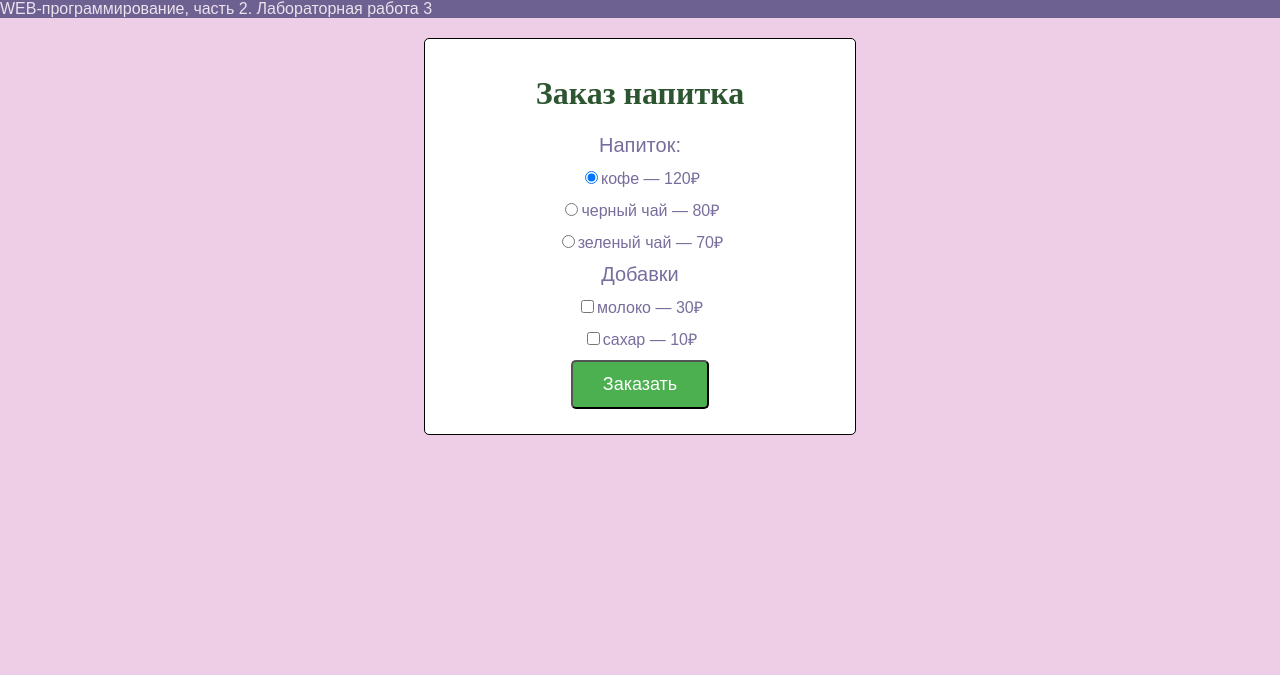
After one commit to jeuridin/web-back-labs, a Flask app: page /lab3/order in a window 1280 px wide. The commit adds this page. Shown: the top 675 px of the page. Run offline with Flask 3, Linux system fonts and the light colour scheme.

Commit message:
Заказ напитка

```diff
--- a/lab3.py
+++ b/lab3.py
@@ -17,6 +17,7 @@ def cookie():
     resp.set_cookie('name_color', 'magenta')
     return resp
 
+
 @lab3.route('/lab3/del_cookie')
 def del_cookie():
     resp = make_response(redirect('/lab3'))
@@ -24,6 +25,7 @@ def del_cookie():
     resp.delete_cookie('age')
     resp.delete_cookie('name_color')
     return resp
+
 
 @lab3.route('/lab3/form1')
 def form1():
@@ -36,3 +38,32 @@ def form1():
         errors['age'] = 'Заполните поле!'
     sex = request.args.get('sex')
     return render_template('lab3/form1.html', user=user, age=age, sex=sex, errors=errors)
+
+
+@lab3.route('/lab3/order')
+def order():
+    return render_template('lab3/order.html')
+
+
+@lab3.route('/lab3/pay')
+def pay():
+    price = 0
+    drink = request.args.get('drink')
+    if drink == 'coffee':
+        price = 120
+    elif drink == 'black-tea':
+        price = 80
+    else:
+        price = 70
+    if request.args.get('milk') == 'on':
+        price += 30
+    if request.args.get('sugar') == 'on':
+        price += 10
+    return render_template('lab3/pay.html', price=price)
+
+
+
+@lab3.route('/lab3/success')
+def success():
+    price = request.args.get('price', 0)
+    return render_template('lab3/success.html', price=price)
--- /dev/null
+++ b/static/lab3.css
@@ -0,0 +1,84 @@
+
+.apparat {
+
+    text-align: center;
+    width: 400px;
+    height: auto;
+    background: white;
+    margin: 20px auto;
+    padding: 15px;
+    border: 1px solid #000000;
+    border-radius: 5px;
+}
+
+h1 {
+    text-align: center;
+    color: #2c5530;
+    font-family: 'Times New Roman';
+}
+.apparat > div {
+    font-weight: bold;
+    display: block;
+    margin-bottom: 10px;
+    margin-top: 10px;
+}
+
+label {
+    display: block;
+    margin-bottom: 10px;
+    margin-top: 10px;
+}
+.title {
+    text-align: center;
+    font-size: 20px;
+
+}
+button {
+    display: block;
+    padding: 12px 30px;
+    background: #4CAF50;
+    color: white;
+    text-decoration: none;
+    border-radius: 5px;
+    font-size: 18px;
+    margin: 10px auto;
+}
+
+.otmena {
+
+    display: block;
+    text-align: center;
+    margin: 10px auto;
+    text-decoration: none;
+    color: #ff0000;
+}
+
+.price {
+    color: #2c5530;
+}
+.success {
+    text-align: center;
+    width: 600px;
+    margin: 50px auto;
+    padding: 40px;
+    background: white;
+    border-radius: 10px;
+    box-shadow: 0 0 20px rgba(0,0,0,0.1);
+}
+
+.success h1 {
+    color: #2c5530;
+    font-size: 28px;
+    margin-bottom: 30px;
+}
+
+.success a {
+    display: inline-block;
+    padding: 12px 30px;
+    background: #4CAF50;
+    color: white;
+    text-decoration: none;
+    border-radius: 5px;
+    font-size: 18px;
+    margin-top: 20px;
+}
--- a/templates/base.html
+++ b/templates/base.html
@@ -8,6 +8,7 @@
     <link rel="shortcut icon" href="{{ url_for('static', filename='favicon.ico')}}" type="image/x-icon">
     <link rel="icon" href="{{ url_for('static', filename='../favicon-32x32.png') }}">
     <link rel="icon" href="{{ url_for('static', filename='../favicon.ico') }}">
+    {% block style %}{% endblock %}
 </head>
 <body>
     <header>
--- a/templates/lab3/lab3.html
+++ b/templates/lab3/lab3.html
@@ -14,6 +14,9 @@
     <ol>
         <li><a href="/lab3/form1">Форма</a></li>
     </ol>
+    <ol>
+        <li><a href="/lab3/order.html">Заказ напитка</a></li>
+    </ol>
     <form action="{{ url_for('lab3.del_cookie') }}">
         <button>Очистка</button>
     </form>
--- /dev/null
+++ b/templates/lab3/order.html
@@ -0,0 +1,35 @@
+{% extends 'base.html' %}
+
+{% block lab %}Лабораторная работа 3{% endblock %}
+{% block style %}
+    <link rel="stylesheet" href="{{ url_for('static', filename='lab3.css')}}">
+{% endblock %}
+
+{% block main %}
+    <div class="apparat">
+        <h1>Заказ напитка</h1>
+        <form action="/lab3/pay">
+                <div class="title">Напиток:</div>
+                <label>
+                    <input type="radio" value="coffee" name="drink" checked>кофе &mdash; 120&#8381;<br>
+                </label>
+                <label>
+                    <input type="radio" value="black-tea" name="drink">черный чай &mdash; 80&#8381;<br>
+                </label>
+                <label>
+                    <input type="radio" value="green-tea" name="drink">зеленый чай &mdash; 70&#8381;<br>
+                </label>
+
+                <div class="title">Добавки</div>
+                <label>
+                    <input type="checkbox" name="milk">молоко &mdash; 30&#8381;<br>
+                </label>
+                <label>
+                    <input type="checkbox" name="sugar">сахар &mdash; 10&#8381;<br>
+                </label>
+                <div>
+                    <button type="submit">Заказать</button>
+                </div>
+        </form>
+    </div>
+{% endblock %}
```
Also changed, not shown: templates/lab3/pay.html (added, +36 -0 lines), templates/lab3/success.html (added, +14 -0 lines).
